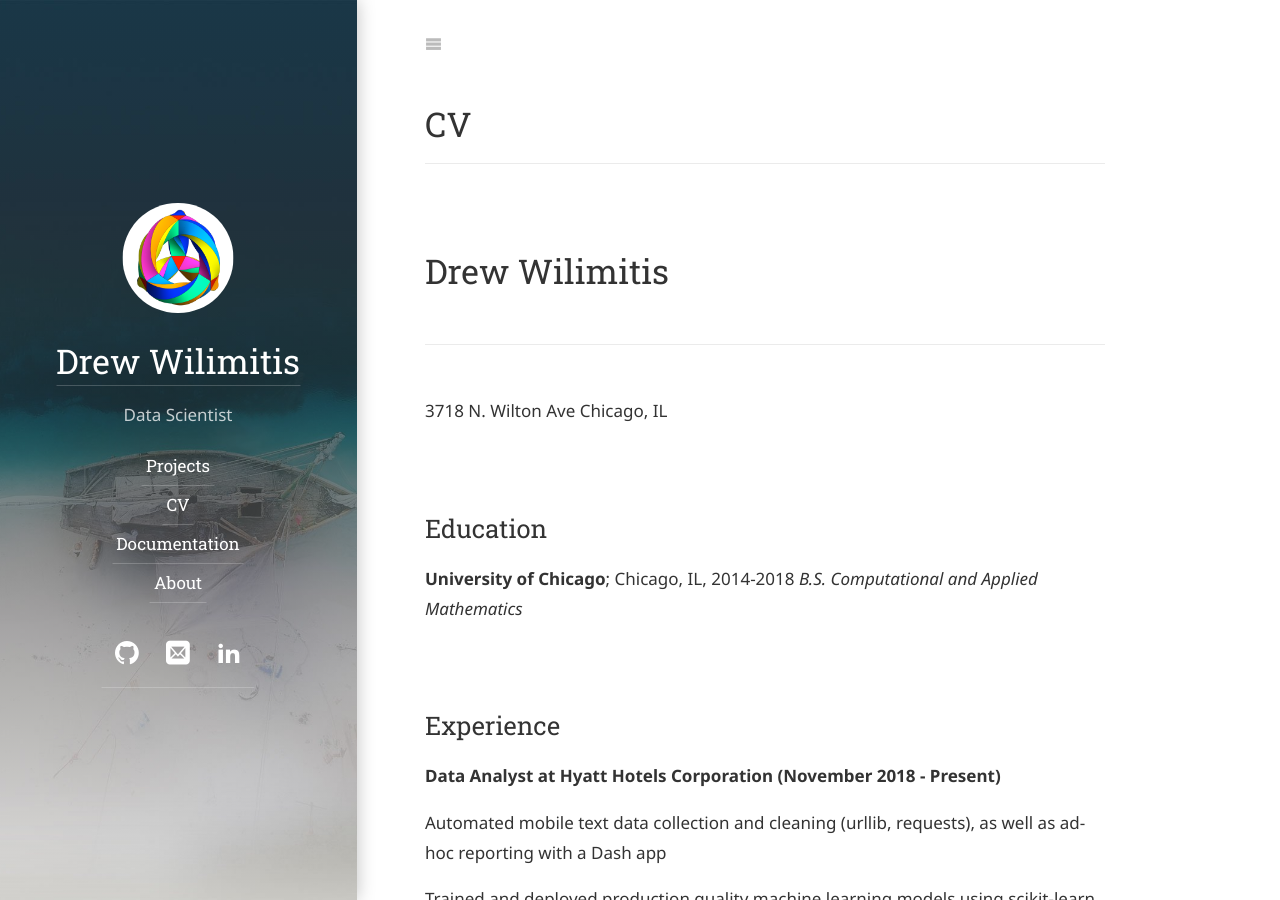
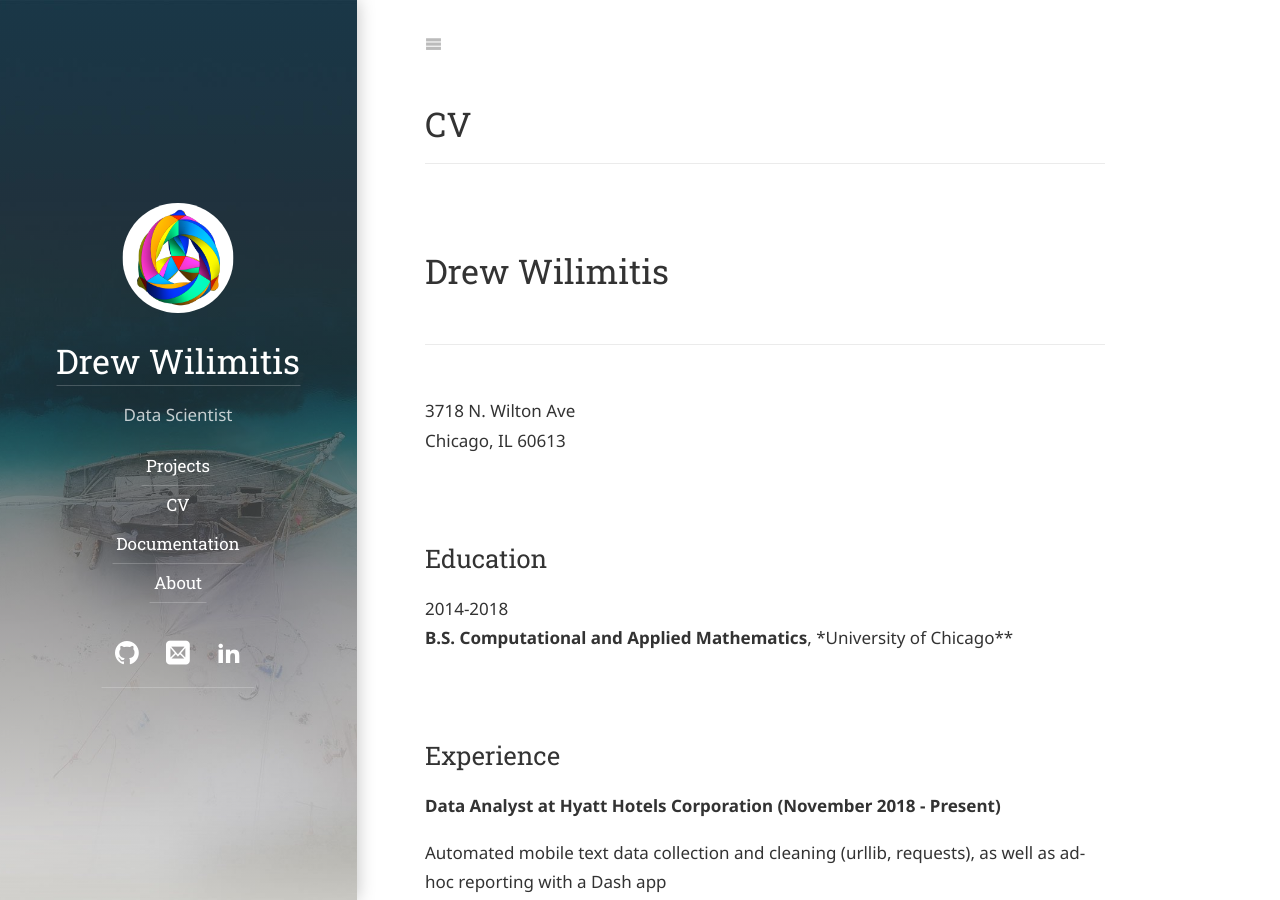
Before and after one commit to drewwilimitis/drewwilimitis.github.io, a Jekyll site: the page built from CV.md, in a window 1280 px wide and 900 px high. Built offline with Jekyll 4.4.1, drawn with Linux system fonts in a browser that asks for light colours; some web fonts are replaced.

Commit message:
Update CV.md

```diff
--- a/CV.md
+++ b/CV.md
@@ -7,14 +7,14 @@ Drew Wilimitis
 ============
 
 ----------------
-3718 N. Wilton Ave
-Chicago, IL
-
+3718 N. Wilton Ave <br>
+Chicago, IL 60613
 
 Education
 ---------
-**University of Chicago**; Chicago, IL, 2014-2018
-*B.S. Computational and Applied Mathematics*
+
+2014-2018 <br>
+**B.S. Computational and Applied Mathematics**, *University of Chicago**
 
 
 Experience
```
